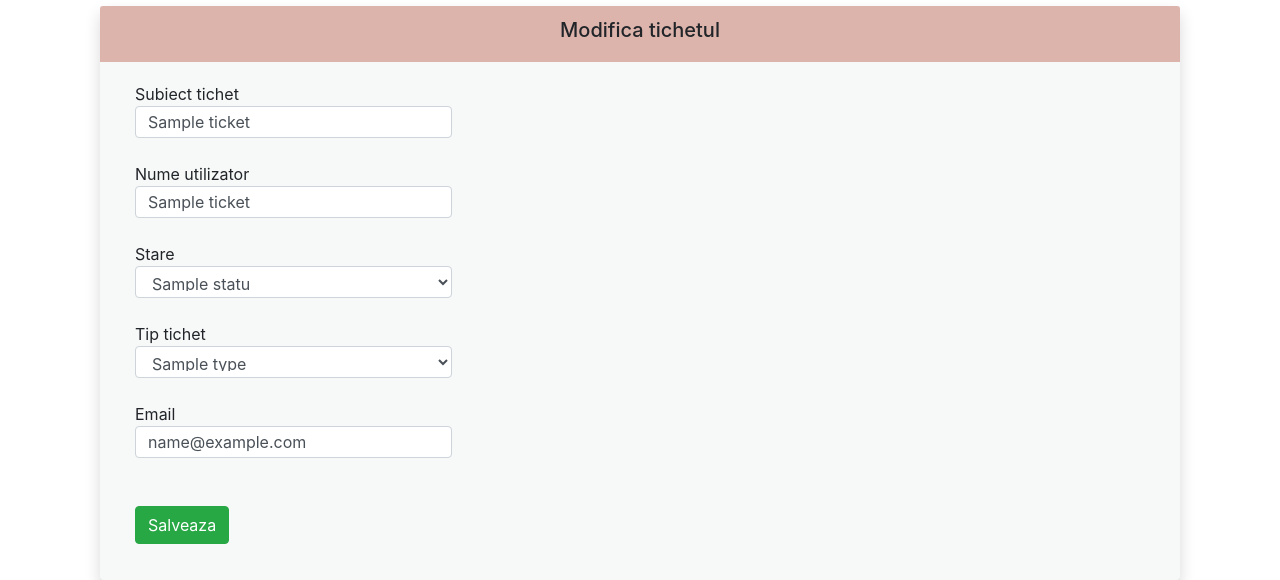
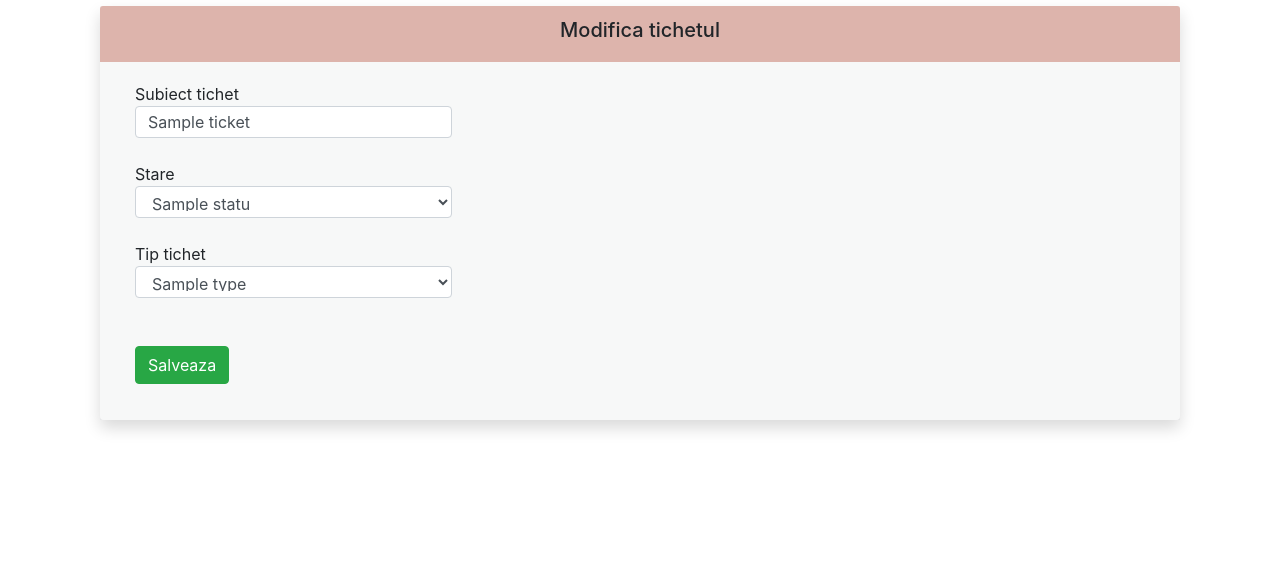
Before and after one commit to araduflorin/TicketingProjectDjango, a Django app: page /1/modify_ticket/ in a window 1280 px wide. Shown: the part 250-830 px from the top of the page. After the commit the page ends 681 px from the top, so only its background shows below. Run offline with Django 4.2, Linux system fonts and the light colour scheme; a user stored in the database is signed in; tables that the repository leaves empty hold one stand-in row (values such as "Sample post"); some libraries are stand-ins or nearby versions.

Commit message:
Ver08.11

```diff
--- a/proiect/aplicatieTicketing/forms.py
+++ b/proiect/aplicatieTicketing/forms.py
@@ -31,18 +31,15 @@ class ContactClass(forms.ModelForm):
 class TicketClass(forms.ModelForm):
     class Meta:
         model = Ticket
-        fields = ['subject_ticket', 'name', 'status', 'type',
-                  'email']
+        fields = ['subject_ticket', 'status', 'type']
 
-        labels = {"subject_ticket": "Subiect tichet", "status": "Stare", "type": "Tip tichet",
-                  "name": "Nume utilizator", "email": "Email"}
+        labels = {"subject_ticket": "Subiect tichet", "status": "Stare", "type": "Tip tichet"}
 
         widgets = {
             'subject_ticket': TextInput(attrs={'class': 'form-control', 'style': 'height:32px'}),
             'status': Select(attrs={'class': 'form-control', 'style': 'height:32px'}),
             'type': Select(attrs={'class': 'form-control', 'style': 'height:32px'}),
-            'name': TextInput(attrs={'class': 'form-control', 'style': 'height:32px'}),
-            'email': TextInput(attrs={'class': 'form-control', 'style': 'height:32px'}),
+            # 'email': TextInput(attrs={'class': 'form-control', 'style': 'height:32px'}),
 
         }
 
--- a/proiect/aplicatieTicketing/views.py
+++ b/proiect/aplicatieTicketing/views.py
@@ -60,13 +60,12 @@ class InterPageTicket(LoginRequiredMixin, ListView):
             data['count_today'] = Ticket.objects.filter(created_at__day=now).count()
             data['count_today_final'] = Ticket.objects.filter(created_at__day=now, status=1).count()
 
-
-
         else:
             data['all_ticket'] = Ticket.objects.filter(user_id=self.request.user.id)
             data['count'] = Ticket.objects.filter(user_id=self.request.user.id).count()
             data['count_final'] = Ticket.objects.filter(user_id=self.request.user.id, status=1).count()
-            # data['count_today'] = Ticket.objects.filter(created_at=timezone.now()).count()
+            data['count_today'] = Ticket.objects.filter(user_id=self.request.user.id, created_at__day=now).count()
+            data['count_today_final'] = Ticket.objects.filter(user_id=self.request.user.id, created_at__day=now, status=1).count()
         return data
 
 
@@ -122,6 +121,10 @@ class CreateTicket(LoginRequiredMixin, CreateView):
         if form.is_valid():
             ticket_instance = form.save(commit=False)
             ticket_instance.user_id = self.request.user.id
+            # ticket_instance.status = self.request.status.name
+            # ticket_instance.type = self.request.type.name
+            ticket_instance.name = self.request.user.username
+            ticket_instance.email = self.request.user.email
             ticket_instance.save()
         return super(CreateTicket, self).form_valid(form)
 
```
Also changed, not shown: proiect/templates/aplicatieTicketing/ticket_form_list.html (+17 -1 lines).
